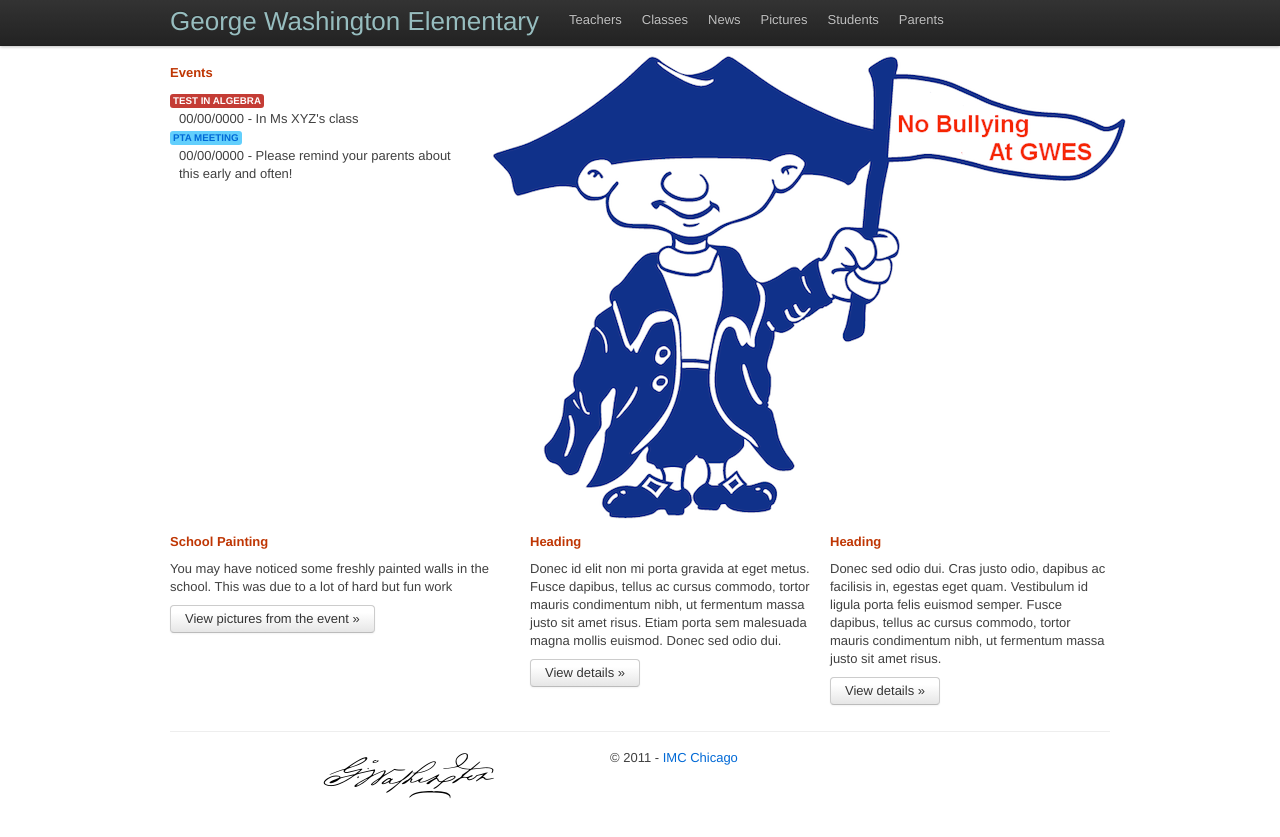
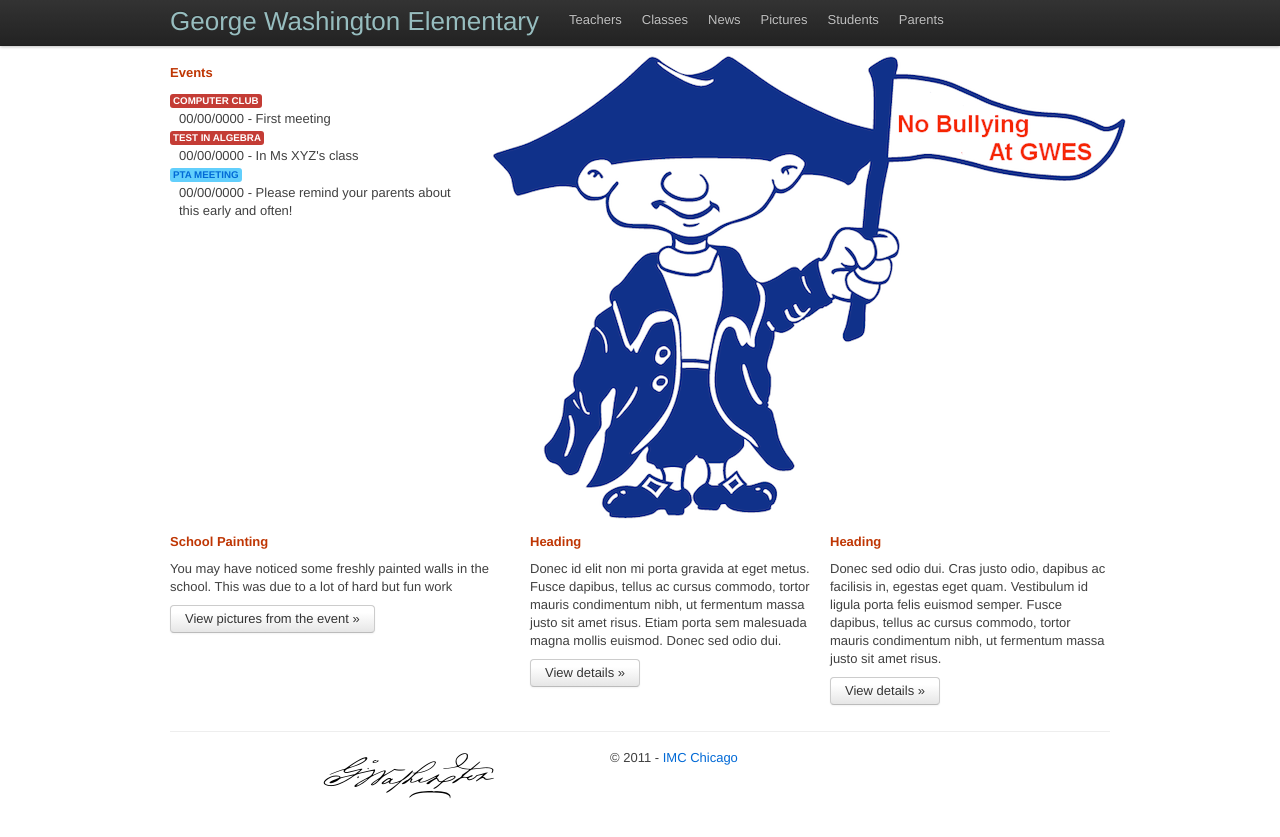
Before and after one commit to h3adache/gwes, a Jekyll site: the page built from index.html, in a window 1280 px wide. Shown: the top 837 px of the page. Built offline with Jekyll 4.4.1, drawn with Linux system fonts in a browser that asks for light colours; nearby versions of some CDN libraries.

Commit message:
Add notice about computer club
Added new event to homepage with information and date on computer club

```diff
--- a/index.html
+++ b/index.html
@@ -8,6 +8,8 @@ title: George Washington Elementary
     <div class="span-one-third">
         <h2>Events</h2>
         <dl>
+		 <dt><span class="label important">Computer Club</span></dt>
+            <dd>00/00/0000 - First meeting</dd>
             <dt><span class="label important">Test in Algebra</span></dt>
             <dd>00/00/0000 - In Ms XYZ's class</dd>
             <dt><span class="label notice"><a href="#">PTA Meeting</a></span></dt>
```
